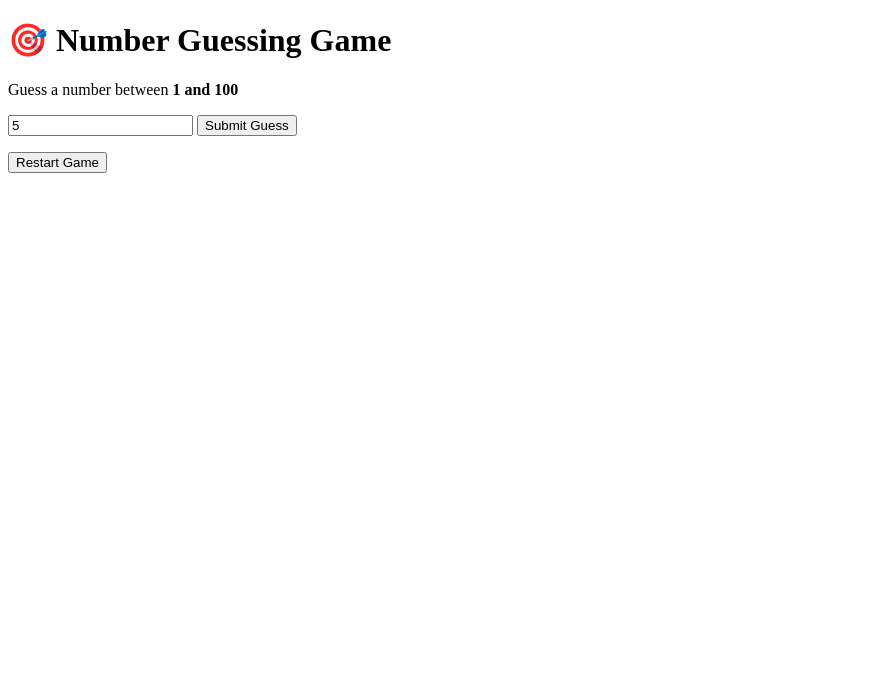
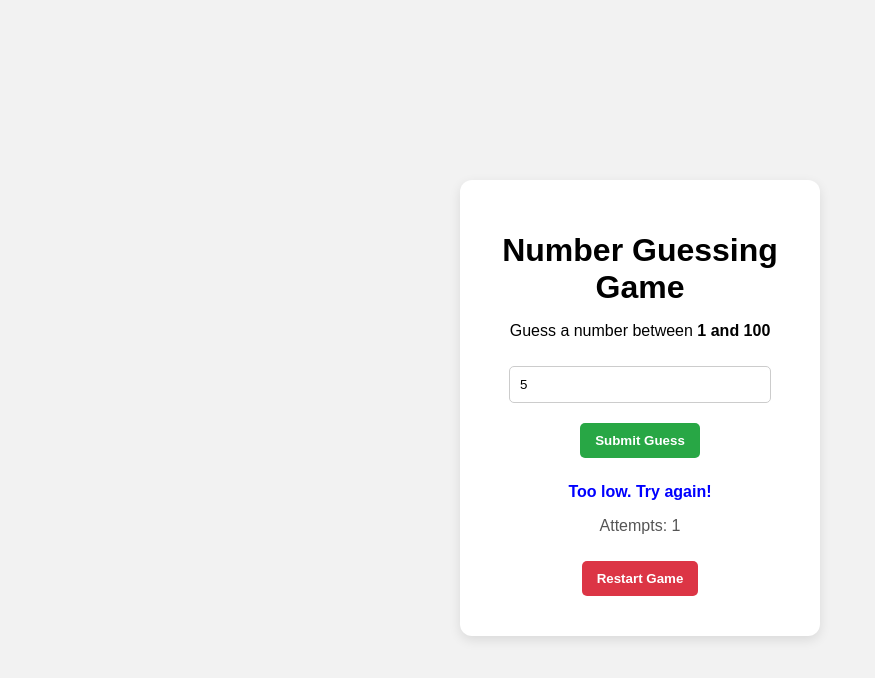
Before and after one commit to Nikhil9141/practice-Projects, a plain HTML site: page NumberGuessing/index.html in a window 1280 px wide. Both pictures are taken after typing "5" into the empty fields and a click on the button "Submit Guess". Shown: the whole page, without its empty margins (0-875 px from the left). Drawn offline with Linux system fonts and the light colour scheme; files whose address does not match are found by name.

Commit message:
Number guessing game functioning

```diff
--- a/NumberGuessing/index.html
+++ b/NumberGuessing/index.html
@@ -8,7 +8,7 @@
 </head>
 <body>
   <div class="container">
-    <h1>🎯 Number Guessing Game</h1>
+    <h1>Number Guessing Game</h1>
     <p>Guess a number between <strong>1 and 100</strong></p>
 
     <input type="number" id="guessInput" placeholder="Enter your guess"/>
--- /dev/null
+++ b/NumberGuessing/script.js
@@ -0,0 +1,46 @@
+let randomNumber = Math.floor(Math.random() * 100) + 1;
+let attempts = 0;
+
+const guessInput = document.getElementById('guessInput');
+const guessBtn = document.getElementById('guessBtn');
+const message = document.getElementById('message');
+const attemptsText = document.getElementById('attempts');
+const resetBtn = document.getElementById('resetBtn');
+
+guessBtn.addEventListener('click', checkGuess);
+resetBtn.addEventListener('click', resetGame);
+
+function checkGuess() {
+  const userGuess = parseInt(guessInput.value);
+  if (isNaN(userGuess) || userGuess < 1 || userGuess > 100) {
+    message.textContent = 'Please enter a valid number between 1 and 100.';
+    message.style.color = 'red';
+    return;
+  }
+
+  attempts++;
+  attemptsText.textContent = `Attempts: ${attempts}`;
+
+  if (userGuess === randomNumber) {
+    message.textContent = `Correct! The number was ${randomNumber}`;
+    message.style.color = 'green';
+    guessBtn.disabled = true;
+    guessInput.disabled = true;
+  } else if (userGuess < randomNumber) {
+    message.textContent = 'Too low. Try again!';
+    message.style.color = 'blue';
+  } else {
+    message.textContent = 'Too high. Try again!';
+    message.style.color = 'blue';
+  }
+}
+
+function resetGame() {
+  randomNumber = Math.floor(Math.random() * 100) + 1;
+  attempts = 0;
+  guessInput.value = '';
+  message.textContent = '';
+  attemptsText.textContent = '';
+  guessBtn.disabled = false;
+  guessInput.disabled = false;
+}
--- a/NumberGuessing/style.css
+++ b/NumberGuessing/style.css
@@ -0,0 +1,58 @@
+body {
+    font-family: Arial, sans-serif;
+    background: #f2f2f2;
+    display: flex;
+    justify-content: center;
+    align-items: center;
+    height: 100vh;
+  }
+
+  .container {
+    background: white;
+    padding: 30px;
+    border-radius: 12px;
+    box-shadow: 0 4px 12px rgba(0,0,0,0.1);
+    text-align: center;
+    width: 300px;
+  }
+
+  h1 {
+    margin-bottom: 10px;
+  }
+
+  input {
+    padding: 10px;
+    width: 80%;
+    margin: 10px 0;
+    border-radius: 5px;
+    border: 1px solid #ccc;
+  }
+
+  button {
+    padding: 10px 15px;
+    border: none;
+    border-radius: 5px;
+    margin: 10px 5px;
+    cursor: pointer;
+    font-weight: bold;
+  }
+
+  #guessBtn {
+    background-color: #28a745;
+    color: white;
+  }
+
+  #resetBtn {
+    background-color: #dc3545;
+    color: white;
+  }
+
+  #message {
+    margin-top: 15px;
+    font-weight: bold;
+  }
+
+  #attempts {
+    margin-top: 10px;
+    color: #555;
+  }
```
